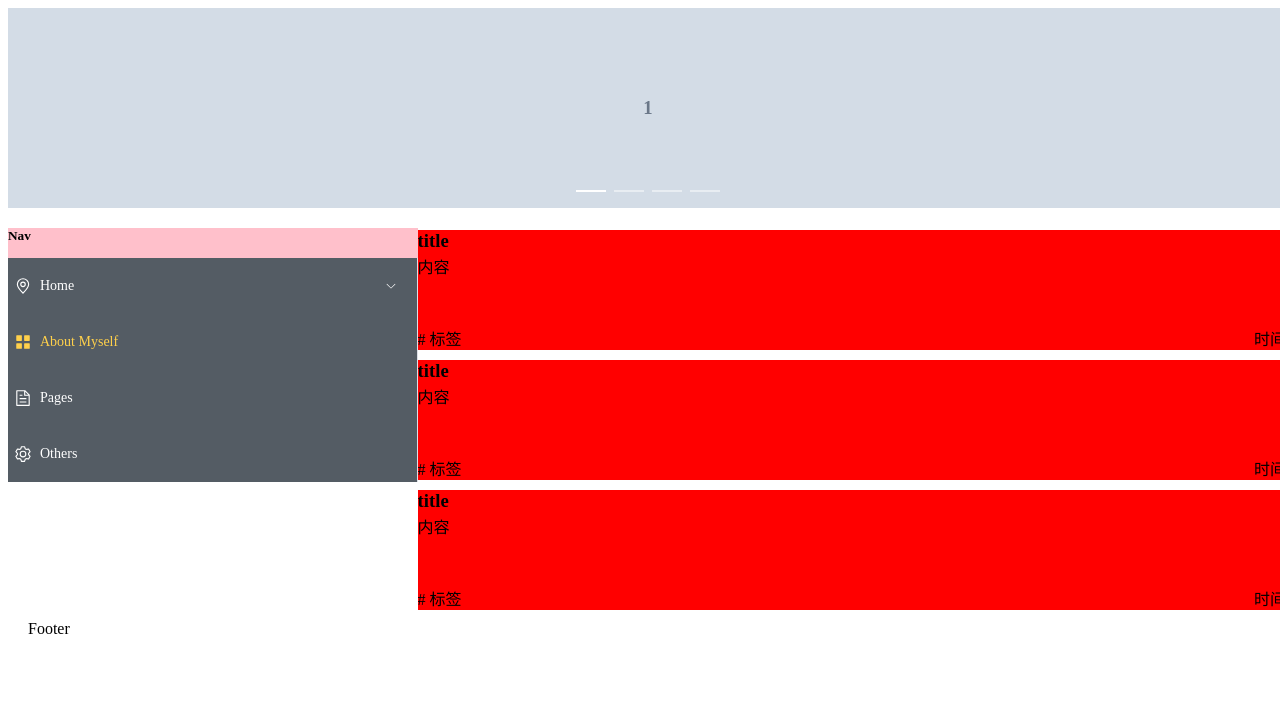
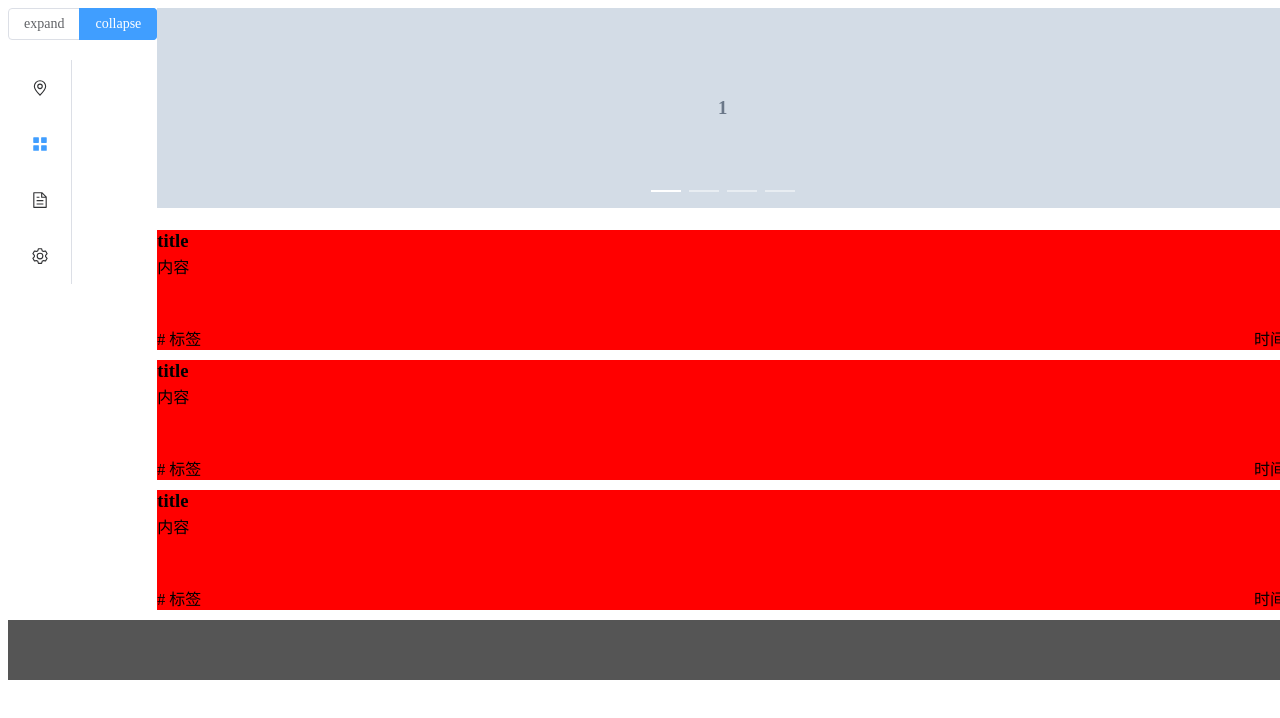
Before and after one commit to Magic462/blog-v1, a Vue app: page / in a window 1280 px wide. Shown: the top 718 px of the page. Built offline with nearby package versions, Linux system fonts and the light colour scheme.

Commit message:
页面最后架构实现

```diff
--- a/src/App.vue
+++ b/src/App.vue
@@ -1,63 +1,3 @@
-<script>
-// import { RouterLink, RouterView } from 'vue-router'
-import { defineComponent } from 'vue'
-import AsidePart from '@/components/AsidePart.vue'
-import MainPages from '@/components/MainPages.vue'
-import HeaderPart from '@/components/HeaderPart.vue'
-import { ElContainer,ElAside,ElHeader,ElMain,ElFooter } from 'element-plus'
-
-export default defineComponent({
-  components: {
-    ElContainer,
-    ElAside,
-    ElHeader,
-    ElMain,
-    ElFooter,
-    AsidePart,
-    MainPages,
-    HeaderPart
-  },
-  // setup() {
-  //   return {
-  //     zIndex: 3000,
-  //     size: 'small',
-  //   }
-  // },
-})
-</script>
-
 <template>
-  <el-container class="common-layout">
-    <el-header><HeaderPart></HeaderPart></el-header>
-    <el-container>
-      <el-aside>
-        <!-- 侧边栏内容，这里可以是 AsidePart 组件或其他内容 -->
-        <AsidePart></AsidePart>
-      </el-aside>
-      <el-main>
-        <!-- 主内容区 -->
-       <MainPages></MainPages>
-      </el-main>
-    </el-container>
-    <el-footer>Footer</el-footer>
-  </el-container>
+  <router-view></router-view>
 </template>
-
-<style scoped>
-.common-layout{
-  width: 100vw;
-  height: 100%;
-}
-::v-deep(.el-aside) {
-  width: 32%;
-  height: 100%;
-}
-::v-deep .el-main {
-  /* padding:0 8x 8px 8px; */
-  padding:0;
-}
-::v-deep .el-header {
-  height: 220px;
-  padding:0;
-}
-</style>
--- a/src/components/AsidePart.vue
+++ b/src/components/AsidePart.vue
@@ -1,10 +1,12 @@
 <script setup>
+import { ref } from 'vue'
 import {
   Document,
   Menu as IconMenu,
   Location,
   Setting,
 } from '@element-plus/icons-vue'
+const isCollapse = ref(true)
 const handleOpen = (key, keyPath) => {
   console.log(key, keyPath)
 }
@@ -14,25 +16,24 @@ const handleClose = (key, keyPath) => {
 </script>
 
 <template>
-  <el-row class="tac">
-    <el-col :span="24">
-      <h5 class="mb-2">Nav</h5>
+  <el-radio-group v-model="isCollapse" style="margin-bottom: 20px">
+    <el-radio-button :value="false">expand</el-radio-button>
+    <el-radio-button :value="true">collapse</el-radio-button>
+  </el-radio-group>
   <el-menu
-        active-text-color="#ffd04b"
-        background-color="#545c64"
+    default-active="2"
     class="el-menu-vertical-demo"
-        default-active="2"
-        text-color="#fff"
-
+    :collapse="isCollapse"
     @open="handleOpen"
     @close="handleClose"
   >
     <el-sub-menu index="1">
       <template #title>
         <el-icon><location /></el-icon>
-            <span>Home</span>
+        <span>Navigator One</span>
       </template>
-          <el-menu-item-group title="Group One">
+      <el-menu-item-group>
+        <template #title><span>Group One</span></template>
         <el-menu-item index="1-1">item one</el-menu-item>
         <el-menu-item index="1-2">item two</el-menu-item>
       </el-menu-item-group>
@@ -40,39 +41,30 @@ const handleClose = (key, keyPath) => {
         <el-menu-item index="1-3">item three</el-menu-item>
       </el-menu-item-group>
       <el-sub-menu index="1-4">
-            <template #title>item four</template>
+        <template #title><span>item four</span></template>
         <el-menu-item index="1-4-1">item one</el-menu-item>
       </el-sub-menu>
     </el-sub-menu>
     <el-menu-item index="2">
       <el-icon><icon-menu /></el-icon>
-          <span>About Myself</span>
+      <template #title>Navigator Two</template>
     </el-menu-item>
     <el-menu-item index="3">
       <el-icon><document /></el-icon>
-          <span>Pages</span>
+      <template #title>Navigator Three</template>
     </el-menu-item>
     <el-menu-item index="4">
       <el-icon><setting /></el-icon>
-          <span>Others</span>
+      <template #title>Navigator Four</template>
     </el-menu-item>
   </el-menu>
-    </el-col>
-  </el-row>
 </template>
 
+
 <style scoped>
-::v-deep(.el-row) {
-  height: 100%;
-}
-::v-deep .el-menu {
-  height: 100%;
-  margin-left:-17px;
-  /* transition: 0.3s ease-in-out; */
-}
-::v-deep .el-col .mb-2 {
-  height: 30px;
-  margin:0;
-  background-color: pink;
+/*改变icon图标*/
+.el-menu-vertical-demo:not(.el-menu--collapse) {
+  width: 200px;
+  min-height: 400px;
 }
 </style>
--- /dev/null
+++ b/src/components/FooterPart.vue
@@ -0,0 +1,9 @@
+<script></script>
+<template>
+
+</template>
+<style scoped>
+body {
+    background-color: #555;
+}
+</style>
--- /dev/null
+++ b/src/components/PagesPart.vue
@@ -0,0 +1,10 @@
+<script>
+</script>
+
+<template>
+<el-button type="primary">Primary</el-button>
+
+</template>
+
+<style scoped>
+</style>
--- a/src/main.js
+++ b/src/main.js
@@ -16,6 +16,6 @@ import store from "./stores/counter"
 
 const pinia = createPinia()//创建Pinia
 const app = createApp(App)//创建根实例
-app.use(router).use(store).use(router).use(pinia).mount('#app')//插件安装和视图挂载
+app.use(router).use(store).use(pinia).mount('#app')//插件安装和视图挂载
 app.use(ElementPlus, { size: 'small', zIndex: 3000 })
 // app.component(ElCollapseTransition.name, ElCollapseTransition)
--- a/src/router/index.js
+++ b/src/router/index.js
@@ -1,12 +1,18 @@
 import { createRouter, createWebHistory } from 'vue-router'
+import PagesPart from '../components/PagesPart.vue'
+import LayoutPage from '@/views/LayoutPage.vue'
 
 const router = createRouter({
   history: createWebHistory(import.meta.env.BASE_URL),
   routes: [
     {
-      path: '/',
-      name: 'home',
-      component: ()=>import("../components/AsidePart.vue")
+      path:'/',
+      component: LayoutPage
+    },
+    {
+      path: '/PagesPart',
+      name: 'PagesPart',
+      component: PagesPart
     },
     // {
     //   path: '/about',
--- /dev/null
+++ b/src/views/LayoutPage.vue
@@ -0,0 +1,75 @@
+<script>
+// import { RouterLink, RouterView } from 'vue-router'
+import { defineComponent } from 'vue'
+//element plus组件可以没有组件的导入，直接使用
+// import AsidePart from '@/components/AsidePart.vue'
+// import MainPages from '@/components/MainPages.vue'
+// import HeaderPart from '@/components/HeaderPart.vue'
+import { ElContainer,ElAside,ElHeader,ElMain,ElFooter } from 'element-plus'
+
+export default defineComponent({
+  components: {
+    ElContainer,
+    ElAside,
+    ElHeader,
+    ElMain,
+    ElFooter,
+    // AsidePart,
+    // MainPages,
+    // HeaderPart
+  },
+  // setup() {
+  //   return {
+  //     zIndex: 3000,
+  //     size: 'small',
+  //   }
+  // },
+})
+</script>
+
+
+
+<template>
+    <div class="common-layout">
+      <el-container>
+        <el-container>
+            <el-aside><AsidePart></AsidePart></el-aside>
+        <el-container>
+          <el-header><HeaderPart></HeaderPart></el-header>
+          <el-main><MainPages></MainPages></el-main>
+        </el-container>
+        </el-container>
+        <el-footer><FooterPart></FooterPart></el-footer>
+      </el-container>
+    </div>
+    <!-- <router-link to="/PagesPart">PagesPart</router-link> -->
+    <router-view></router-view>
+  </template>
+
+
+<style scoped>
+.common-layout{
+  width: 100vw;
+  height: 100%;
+}
+::v-deep(.el-aside) {
+  /* width: 32%; */
+  height: 100%;
+  /*设置宽度为auto可以使侧边栏自由缩放*/
+  /*取消collapse按钮，监听scroll滚轮按钮，一旦页面发生滚动，侧边导航栏就收缩 */
+  width: auto;
+}
+::v-deep .el-main {
+  /*改变组件库自带的内边距样式*/
+  padding:0;
+}
+::v-deep .el-header {
+  height: 220px;
+  /*改变组件库自带的内边距样式*/
+  padding:0;
+}
+::v-deep .el-footer {
+    background-color: #555;
+    /* position: absolute; */
+}
+</style>
```
Lines whose indentation alone changed are shown as unchanged.
